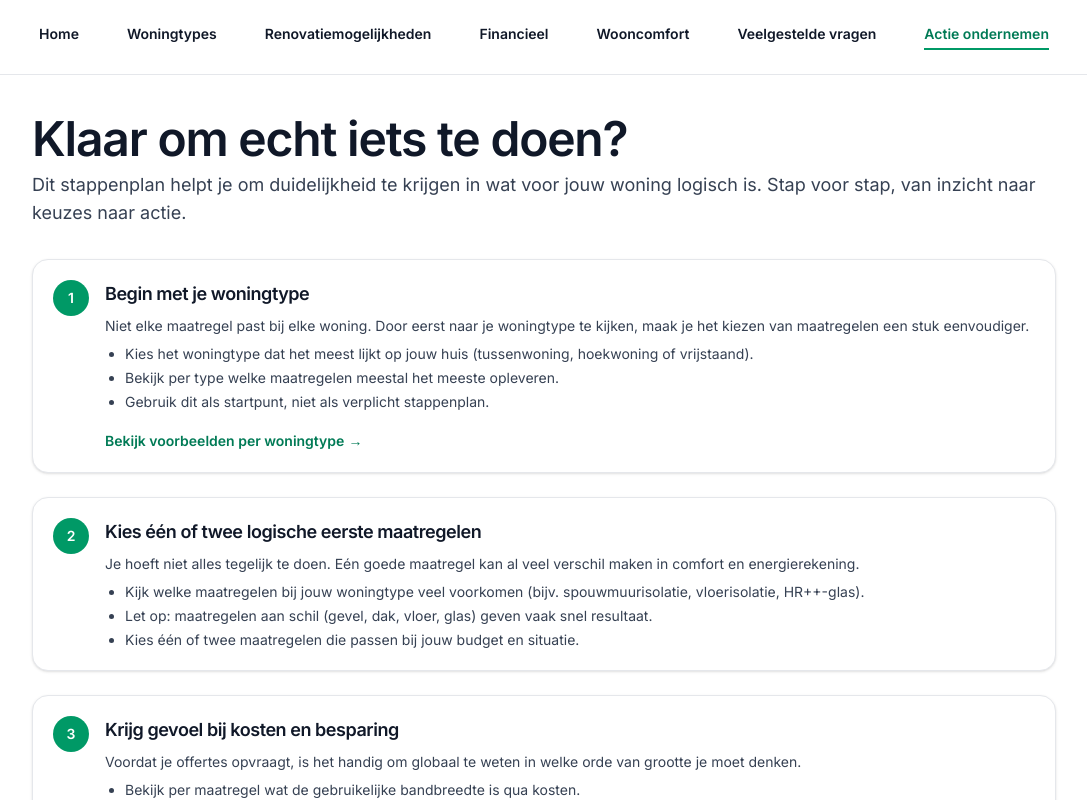
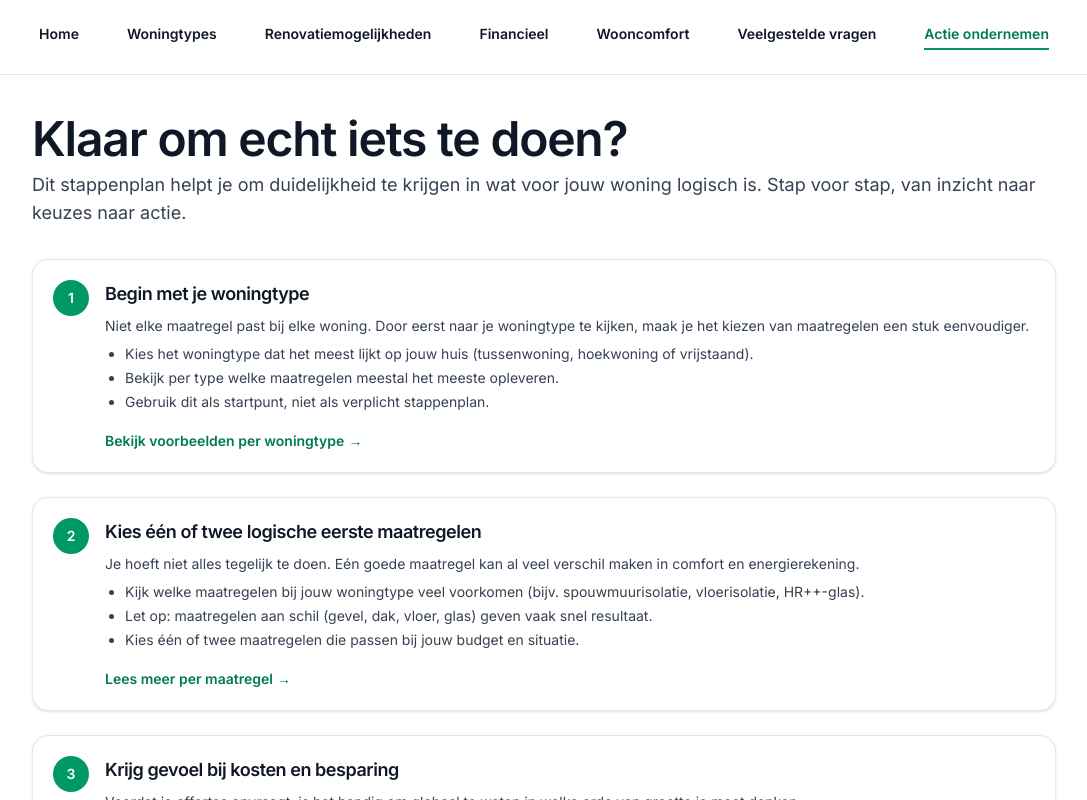
Before and after one commit to tjmichiels/renoveerjewoning, a Next.js app: page /actie-ondernemen in a window 1280 px wide. Shown: the top 800 px of the page, without its empty margins (96-1183 px from the left). Built offline with nearby package versions, Linux system fonts and the light colour scheme.

Commit message:
Link naar renovatiemogelijkheden vanuit actie-ondernemen

```diff
--- a/app/actie-ondernemen/page.tsx
+++ b/app/actie-ondernemen/page.tsx
@@ -34,6 +34,8 @@ const steps = [
             "Let op: maatregelen aan schil (gevel, dak, vloer, glas) geven vaak snel resultaat.",
             "Kies één of twee maatregelen die passen bij jouw budget en situatie.",
         ],
+        linkLabel: "Lees meer per maatregel",
+        href: "/renovatiemogelijkheden",
     },
     {
         nr: "3",
```
